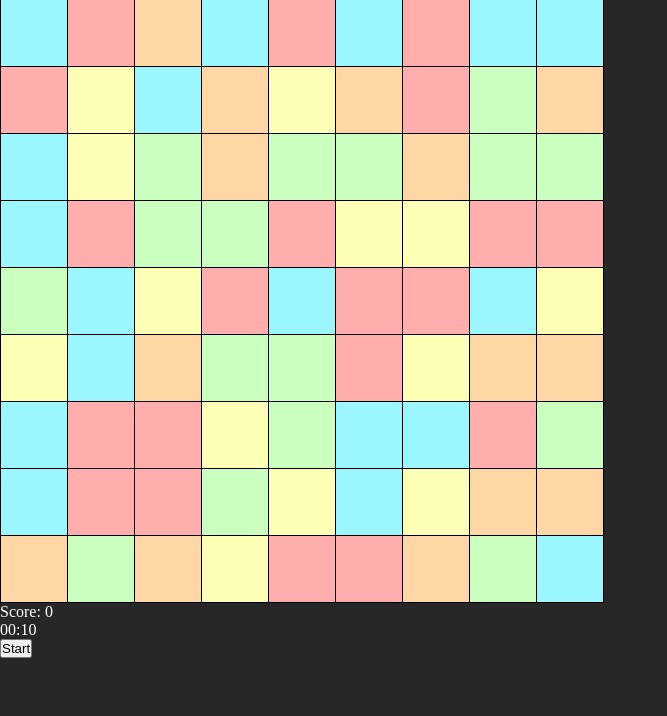
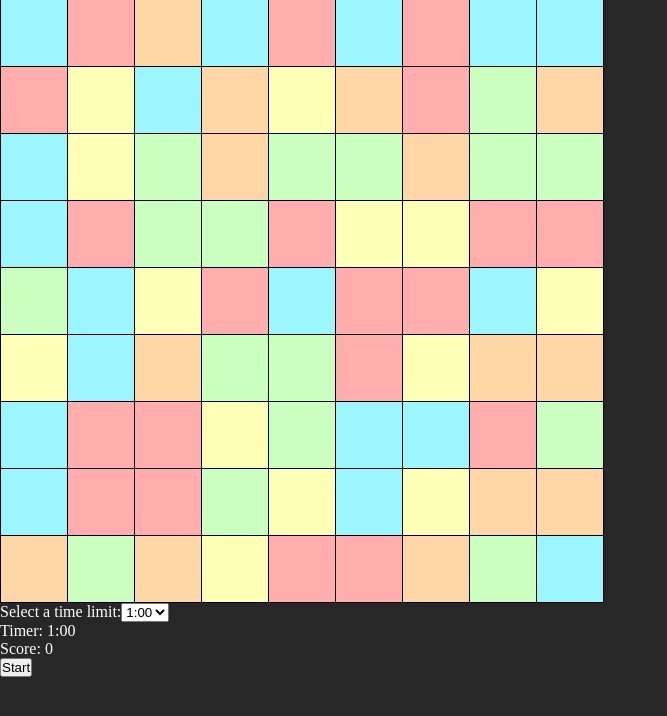
Before and after one commit to johnpham99/Polygon-Pop, a React (Create React App) app in the folder client/: page / in a window 1280 px wide. Shown: the top 716 px of the page, without its empty margins (0-667 px from the left). Built offline with nearby package versions, Linux system fonts and the light colour scheme.

Commit message:
Allow player to change time limit

```diff
--- a/client/src/App.js
+++ b/client/src/App.js
@@ -97,8 +97,8 @@ function Score({value}) {
 }
 
 export default function Game() {
-  const initialTime = 10; // Initial time in seconds
-  const [time, setTime] = useState("00:10");
+  const [initialTime, setInitialTime] = useState(60);
+  const [time, setTime] = useState("1:00");
 
   const resetGame = () => {
     setSquares(generateValidBoard(9, 9))
@@ -122,7 +122,6 @@ export default function Game() {
     let timer;
 
     if (time > 0 && gameState !== -1) {
-      console.log("time ticking")
       timer = setInterval(() => {
         if (time === 1) {
           clearInterval(timer);
@@ -151,6 +150,19 @@ export default function Game() {
     } else if (gameState === 1) {
       nextSquares = startMove(nextSquares, selected, selectOne)
       setSquares(nextSquares)
+    }
+  }
+
+  function changeTimeLimit(value) {
+    if (gameState === -1) {
+      setTime(value)
+      setInitialTime(parseInt(value))
+      console.log("initial time:" + initialTime)
+    } else {
+      gameState = -1
+      setScore(0)
+      setTime(value)
+      setInitialTime(parseInt(value))
     }
   }
 
@@ -298,8 +310,19 @@ export default function Game() {
   return(
     <>
       {[0,1,2,3,4,5,6,7,8].map((row) => renderRow(row))}
+      <div>
+        <label for="dropdown">Select a time limit:</label>
+        <select id="dropdown" name="dropdown" onChange={(e) => changeTimeLimit(e.target.value)} defaultValue="60">
+          <option value="30">0:30</option>
+          <option value="60">1:00</option>
+          <option value="90">1:30</option>
+          <option value="120">2:00</option>
+        </select>
+      </div>
+      <div>
+        <Timer time={time} />
+      </div>
       <Score value={score}/>
-      <Timer time={time} />
       <StartButton resetGame={resetGame} />
     </>
   );
--- a/client/src/Timer.js
+++ b/client/src/Timer.js
@@ -4,12 +4,12 @@ const Timer = ({ time }) => {
   const minutes = Math.floor(time / 60);
   const seconds = time % 60;
 
-  let display = `${String(minutes).padStart(2, '0')}:${String(seconds).padStart(2, '0')}`
+  let display = `${String(minutes).padStart(1, '0')}:${String(seconds).padStart(2, '0')}`
   if (isNaN(time)) display = time
 
   return (
     <div>
-      {display}
+      Timer: {display}
     </div>
   );
 };
```
